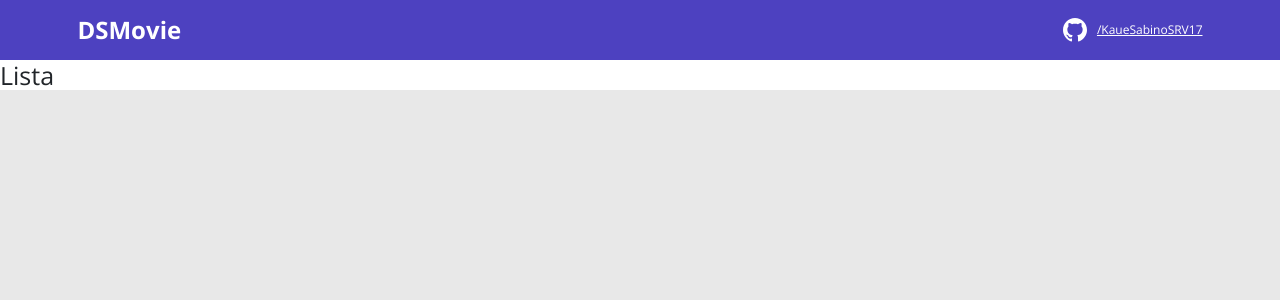
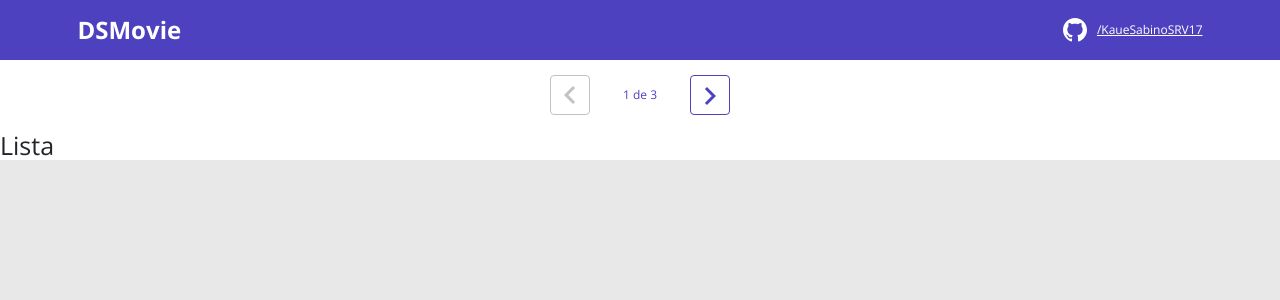
Before and after one commit to KaueSabinoSRV17/SemanaSpringReact-DevSuperior, a React (Create React App) app in the folder frontend/: page / in a window 1280 px wide. Shown: the top 300 px of the page. Built offline with nearby package versions, Linux system fonts and the light colour scheme.

Commit message:
build: Pagination Layout

```diff
--- a/frontend/src/App.tsx
+++ b/frontend/src/App.tsx
@@ -6,11 +6,13 @@ import {
 import Listing from 'pages/Listing';
 import Form from 'pages/Form';
 import NavBar from "components/NavBar";
+import Pagination from "components/Pagination";
 
 function App() {
   return (
     <BrowserRouter>
       <NavBar />
+      <Pagination />
       <Routes>
         <Route path="/" element={<Listing />} />
         <Route path="/form">
--- /dev/null
+++ b/frontend/src/components/Pagination/index.tsx
@@ -0,0 +1,21 @@
+import { ReactComponent as Arrow } from 'assets/Arrow.svg';
+
+import './styles.css'
+
+function Pagination() {
+    return (
+        <div className="dsmovie-pagination-container">
+    <div className="dsmovie-pagination-box">
+        <button className="dsmovie-pagination-button" disabled={true} >
+            <Arrow />
+        </button>
+        <p>{`${1} de ${3}`}</p>
+        <button className="dsmovie-pagination-button" disabled={false} >
+            <Arrow className="dsmovie-flip-horizontal" />
+        </button>
+    </div>
+</div>
+    );
+}
+
+export default Pagination
--- /dev/null
+++ b/frontend/src/components/Pagination/styles.css
@@ -0,0 +1,53 @@
+.dsmovie-pagination-container {
+    padding: 15px 0;
+    display: flex;
+    justify-content: center;
+    align-items: center;
+}
+
+.dsmovie-pagination-box {
+    width: 180px;
+    display: flex;
+    justify-content: space-between;
+    align-items: center;
+}
+
+.dsmovie-pagination-box form {
+    width: 100%;
+    display: flex;
+}
+
+.dsmovie-pagination-button {
+    width: 40px;
+    height: 40px;
+    border-radius: 4px;
+    background-color: #fff;
+    display: flex;
+    justify-content: center;
+    align-items: center;
+    border: 1px solid var(--color-primary);
+    cursor: pointer;
+}
+
+.dsmovie-pagination-button svg {
+    filter: brightness(0) saturate(100%) invert(26%) sepia(19%) saturate(7395%) hue-rotate(234deg) brightness(89%) contrast(92%);
+}
+
+.dsmovie-pagination-button:disabled {
+    border: 1px solid #c2c2c2;
+    cursor: unset;
+}
+
+.dsmovie-pagination-button:disabled svg {
+    filter: none;
+}
+
+.dsmovie-pagination-container p {
+    margin: 0;
+    font-size: 12px;
+    color: var(--color-primary);
+}
+
+.dsmovie-flip-horizontal {
+    transform: rotate(180deg);
+}
```
Also changed, not shown: frontend/src/assets/Arrow.svg (added).
